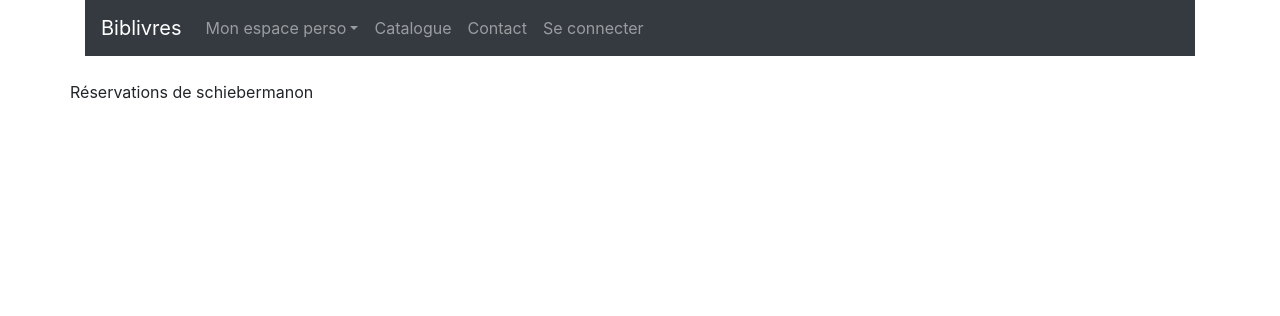
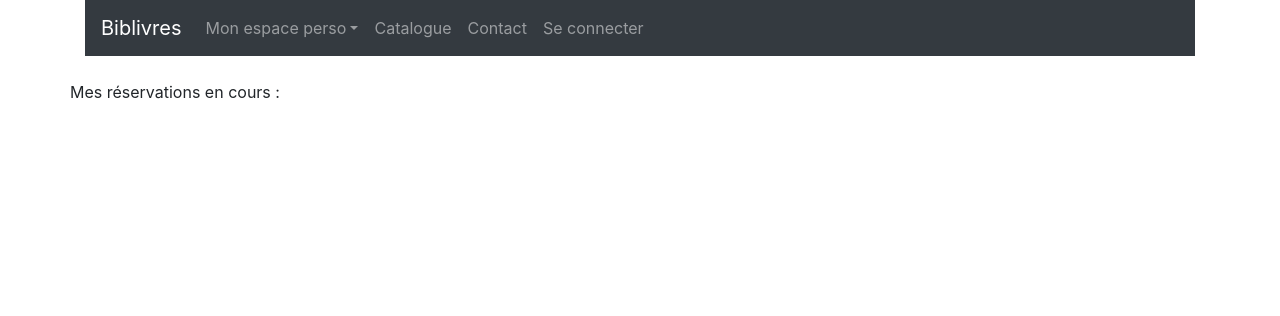
Before and after one commit to manonschieber/Gestion-d-une-bibliotheque, a Django app: page /polls/mesreservations/ in a window 1280 px wide. Shown: the top 316 px of the page. Run offline with Django 3.2, Linux system fonts and the light colour scheme; a user stored in the database is signed in; some libraries are stand-ins or nearby versions.

Commit message:
update affichage réservations

```diff
--- a/mysite/polls/templates/polls/mesreservations.html
+++ b/mysite/polls/templates/polls/mesreservations.html
@@ -3,7 +3,7 @@
 {% block content %}
 
 {% if request.user.is_authenticated %}
-<p>Réservations de {{request.user}}  </p>
+<p>Mes réservations en cours : </p>
 
 {% else %}
 <p>Connectez vous pour accéder à vos réservations.</p>
```
